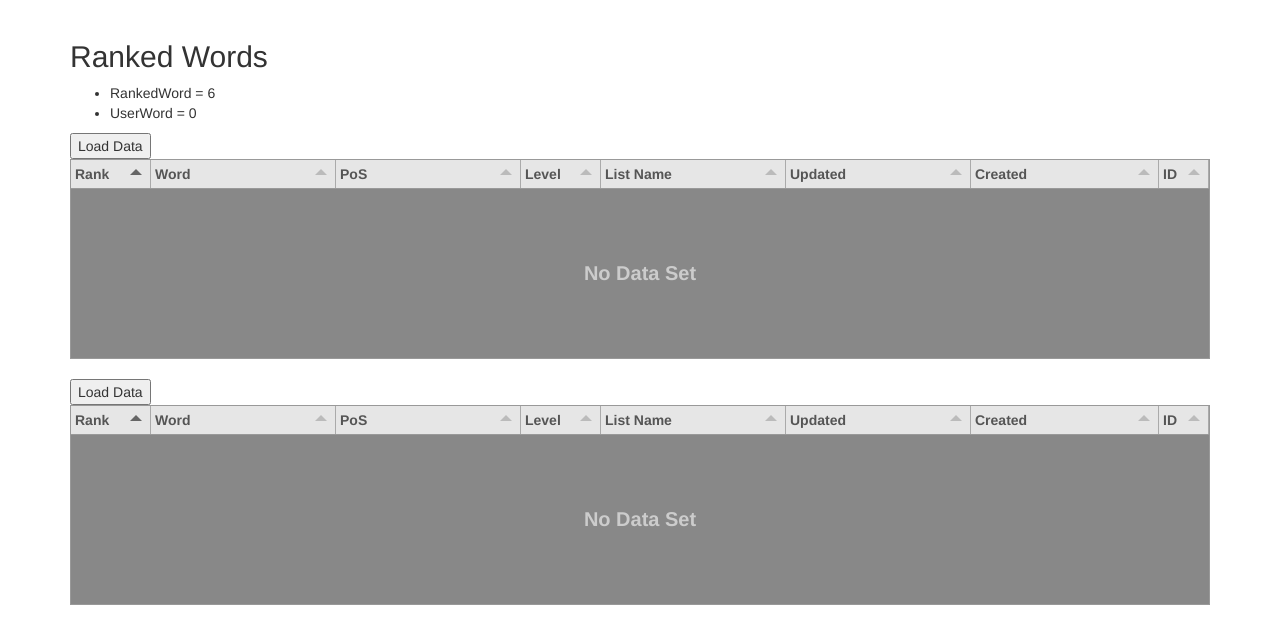
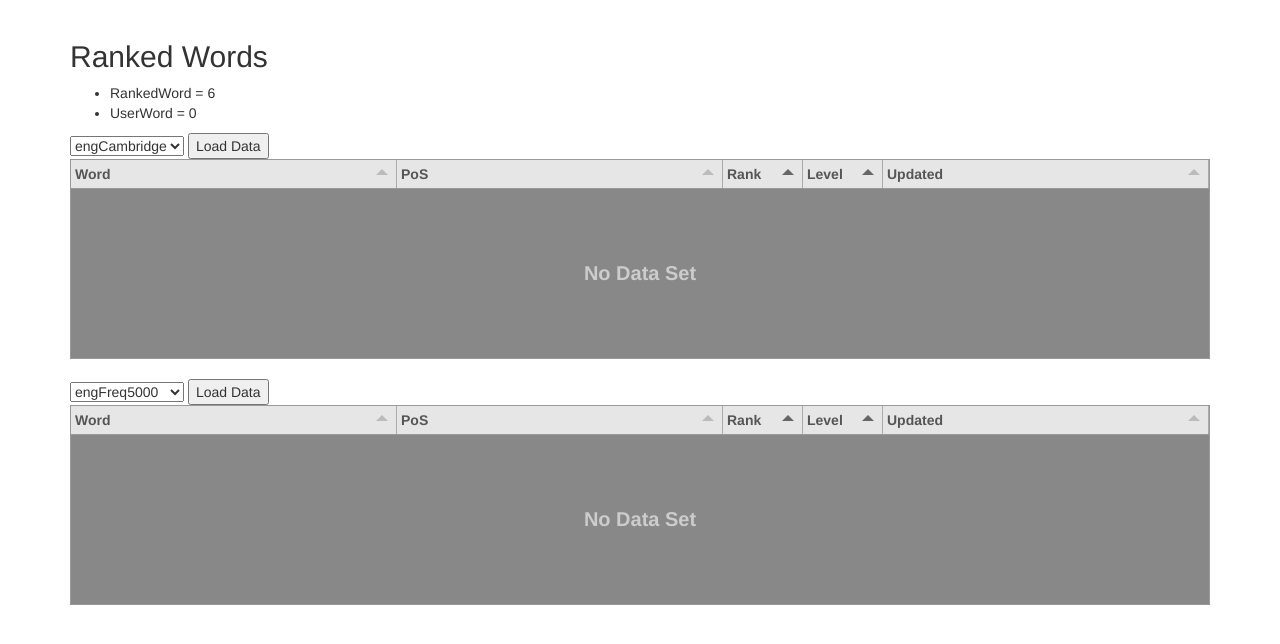
Before and after one commit to dandolbilov/WordsPolyglot, a Django app: page / in a window 1280 px wide. Shown: the part 51-695 px from the top of the page. Run offline with Django 3.2, Linux system fonts and the light colour scheme; data comes from the database, SQL or seed files in the repository; some libraries are stand-ins or nearby versions.

Commit message:
select ranked list via combobox

```diff
--- a/wdpt/templates/index.html
+++ b/wdpt/templates/index.html
@@ -13,11 +13,23 @@
 {% endfor %}
 </ul>
 
-<div><button id="load-bw1">Load Data</button></div>
+<div>
+  <select id="select-bw1">
+    <option value="engCambridge" selected>engCambridge</option>
+    <option value="engFreq5000">engFreq5000</option>
+  </select>
+  <button id="load-bw1">Load Data</button>
+</div>
 <div id="table-bw1"></div>
 
 <br/>
-<div><button id="load-bw2">Load Data</button></div>
+<div>
+  <select id="select-bw2">
+    <option value="engCambridge">engCambridge</option>
+    <option value="engFreq5000" selected>engFreq5000</option>
+  </select>
+  <button id="load-bw2">Load Data</button>
+</div>
 <div id="table-bw2"></div>
 
 </div>
@@ -26,31 +38,29 @@
 
 $(document).ready(function() {
 
-function init_bw_table(table_id, button_id) {
+function init_bw_table(table_id, select_id, button_id) {
     var bw = new Tabulator(table_id, {
         height:"200px",
         layout:"fitColumns",
         placeholder:"No Data Set",
-        initialSort:[{column:"rank", dir:"asc"}],
+        initialSort:[{column:"rank", dir:"asc"}, {column:"level", dir:"asc"}],
         columns:[
-            {title:"Rank", field:"rank", sorter:"string", width:80},
             {title:"Word", field:"word", sorter:"string"},
             {title:"PoS", field:"p_o_s", sorter:"string"},
+            {title:"Rank", field:"rank", sorter:"string", width:80},
             {title:"Level", field:"level", sorter:"string", hozAlign:"center", width:80},
-            {title:"List Name", field:"listname", sorter:"string"},
             {title:"Updated", field:"updated", sorter:"string"},
-            {title:"Created", field:"created", sorter:"string"},
-            {title:"ID", field:"id", sorter:"string", width:50},
         ],
     });
 
     // trigger AJAX load on button click
     document.getElementById(button_id).addEventListener("click", function(){
-        bw.setData("/ajax_get");
+        listName = $(select_id).val();
+        bw.setData("/ajax_get?ln=" + listName);
     });
 }
-    var table1 = init_bw_table("#table-bw1", "load-bw1");
-    var table2 = init_bw_table("#table-bw2", "load-bw2");
+    var table1 = init_bw_table("#table-bw1", "#select-bw1", "load-bw1");
+    var table2 = init_bw_table("#table-bw2", "#select-bw2", "load-bw2");
 });
 
 </script>
--- a/wdpt/views.py
+++ b/wdpt/views.py
@@ -36,8 +36,11 @@ def index(request):
 
 def ajax_get(request):
     resp_data = []
-    for o in RankedWord.objects.all():
+
+    ln = request.GET.get('ln', '')
+    for o in RankedWord.objects.filter(listname=ln):
         d = {k:v for k,v in o.__dict__.items() if k in ['id', 'listname', 'word', 'p_o_s', 'level', 'rank']}
         d.update({'created':fmt_date(o.created), 'updated':fmt_date(o.updated)})
         resp_data.append(d)
+
     return HttpResponse(json.dumps(resp_data), content_type="application/json")
```
